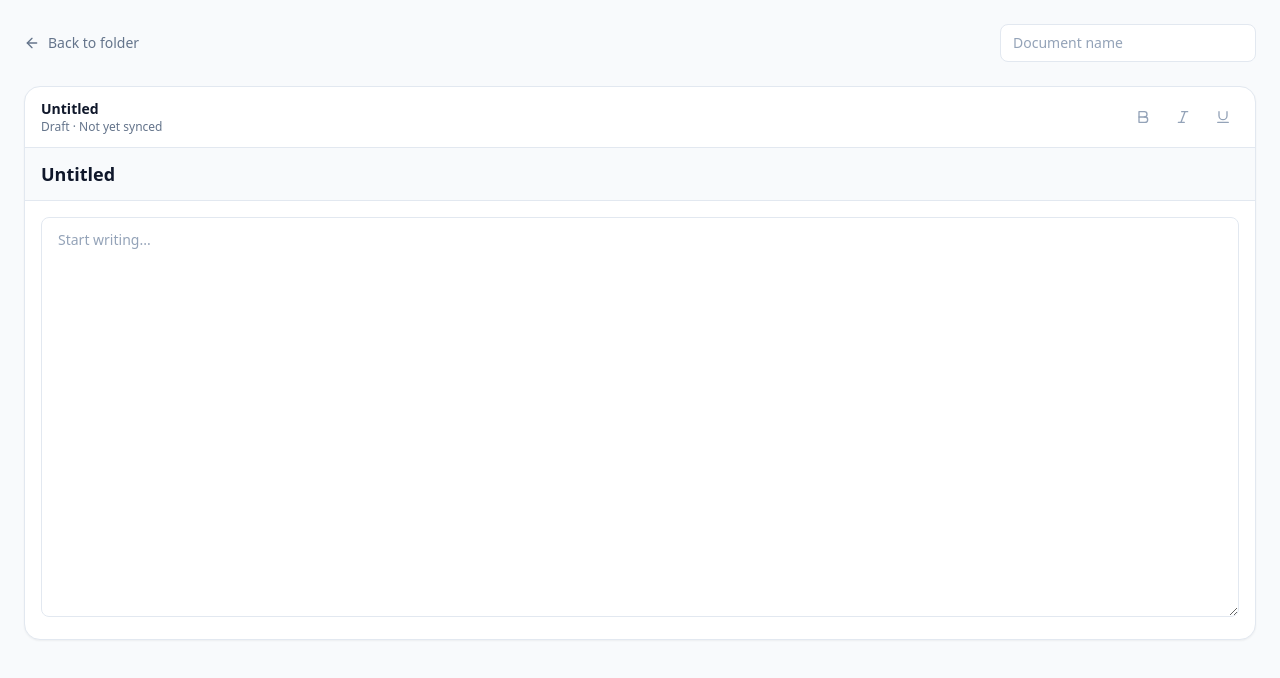
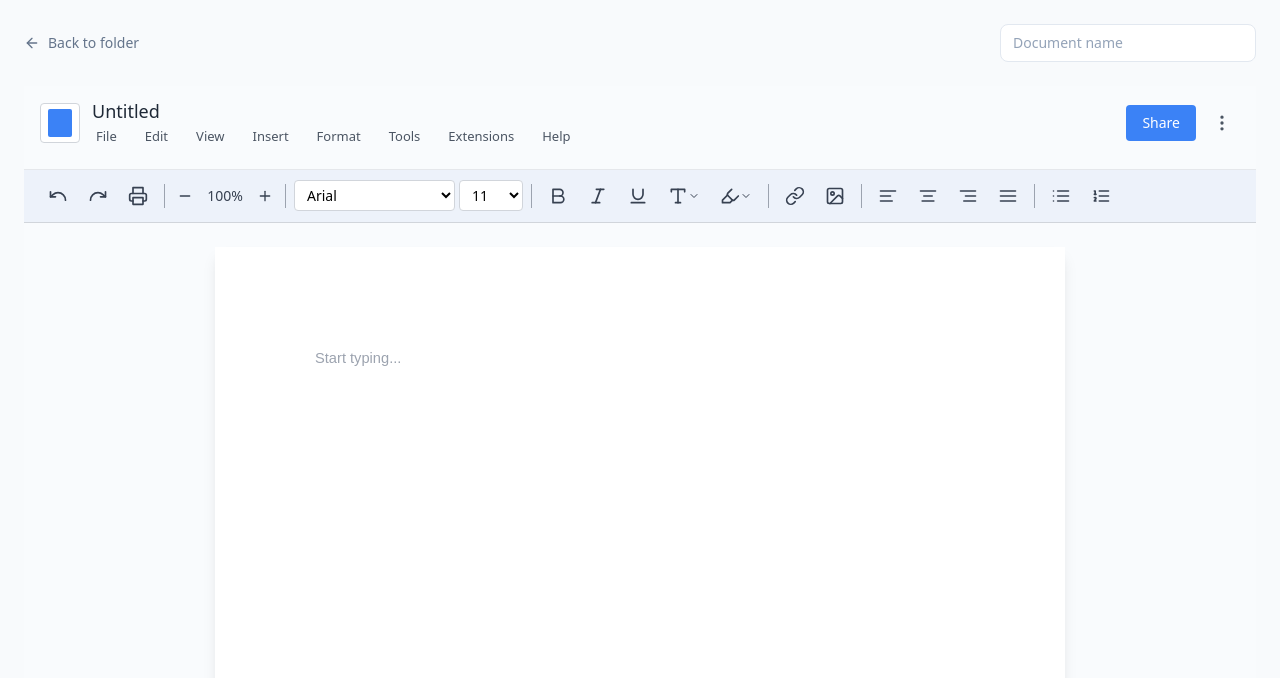
Before and after one commit to vihaann06/Lumi, a Next.js app: page /folders/1/write in a window 1280 px wide. Shown: the top 678 px of the page. Built offline with nearby package versions, Linux system fonts and the light colour scheme.

Commit message:
basic read/write ui (no persistence)

```diff
--- a/app/components/Writer.tsx
+++ b/app/components/Writer.tsx
@@ -1,7 +1,7 @@
 'use client'
 
-import React from 'react'
-import { Bold, Italic, Underline } from 'lucide-react'
+import React, { useState } from 'react'
+import { Bold, Italic, Underline, AlignLeft, AlignCenter, AlignRight, AlignJustify, List, ListOrdered, Link, Image, Minus, Plus, ChevronDown, Printer, Undo, Redo, PaintBucket, Type, Highlighter, MoreVertical } from 'lucide-react'
 
 type WriterProps = {
   fileName: string
@@ -10,40 +10,185 @@ type WriterProps = {
 }
 
 export default function Writer({ fileName, content, onChangeContent }: WriterProps) {
+  const [zoom, setZoom] = useState(100)
+  const [font, setFont] = useState('Arial')
+  const [fontSize, setFontSize] = useState('11')
+
+  const fonts = ['Arial', 'Calibri', 'Comic Sans MS', 'Courier New', 'Georgia', 'Times New Roman', 'Trebuchet MS', 'Verdana']
+  const fontSizes = ['8', '9', '10', '11', '12', '14', '18', '24', '30', '36']
+
   return (
-    <div className="rounded-2xl border border-slate-200 bg-white shadow-sm overflow-hidden">
-      <div className="px-4 py-3 border-b border-slate-200 flex items-center justify-between">
-        <div>
-          <p className="text-sm font-semibold text-slate-900">{fileName || 'Untitled'}</p>
-          <p className="text-xs text-slate-500">Draft · Not yet synced</p>
+    <div className="h-screen flex flex-col bg-[#f9fbfd]">
+      {/* Top Bar */}
+      <div className="bg-[#f9fbfd] border-b border-gray-200 px-4 py-3">
+        <div className="flex items-center justify-between mb-2">
+          <div className="flex items-center gap-3">
+            <div className="flex items-center gap-2">
+              <div className="w-10 h-10 bg-white rounded border border-gray-300 flex items-center justify-center">
+                <div className="w-6 h-7 bg-blue-500 rounded-sm"></div>
+              </div>
+              <div>
+                <input
+                  type="text"
+                  value={fileName || 'Untitled document'}
+                  className="text-[18px] text-gray-800 bg-transparent border-none outline-none hover:border hover:border-gray-300 px-1 rounded"
+                  readOnly
+                />
+                <div className="flex items-center gap-3 text-[13px] text-gray-600">
+                  <button className="hover:bg-gray-100 px-2 py-0.5 rounded">File</button>
+                  <button className="hover:bg-gray-100 px-2 py-0.5 rounded">Edit</button>
+                  <button className="hover:bg-gray-100 px-2 py-0.5 rounded">View</button>
+                  <button className="hover:bg-gray-100 px-2 py-0.5 rounded">Insert</button>
+                  <button className="hover:bg-gray-100 px-2 py-0.5 rounded">Format</button>
+                  <button className="hover:bg-gray-100 px-2 py-0.5 rounded">Tools</button>
+                  <button className="hover:bg-gray-100 px-2 py-0.5 rounded">Extensions</button>
+                  <button className="hover:bg-gray-100 px-2 py-0.5 rounded">Help</button>
+                </div>
+              </div>
+            </div>
+          </div>
+          <div className="flex items-center gap-2">
+            <button className="px-4 py-2 bg-blue-500 hover:bg-blue-600 text-white text-sm rounded font-medium">
+              Share
+            </button>
+            <button className="p-2 hover:bg-gray-100 rounded-full">
+              <MoreVertical className="h-5 w-5 text-gray-600" />
+            </button>
+          </div>
         </div>
-        <div className="flex items-center gap-2 text-slate-400">
-          <button className="p-2 hover:text-slate-700 hover:bg-slate-100 rounded-md">
-            <Bold className="h-4 w-4" />
+      </div>
+
+      {/* Toolbar */}
+      <div className="bg-[#edf2fa] border-b border-gray-300 px-4 py-2">
+        <div className="flex items-center gap-1">
+          {/* Undo/Redo */}
+          <button className="p-2 hover:bg-gray-200 rounded" title="Undo">
+            <Undo className="h-5 w-5 text-gray-700" />
           </button>
-          <button className="p-2 hover:text-slate-700 hover:bg-slate-100 rounded-md">
-            <Italic className="h-4 w-4" />
+          <button className="p-2 hover:bg-gray-200 rounded" title="Redo">
+            <Redo className="h-5 w-5 text-gray-700" />
           </button>
-          <button className="p-2 hover:text-slate-700 hover:bg-slate-100 rounded-md">
-            <Underline className="h-4 w-4" />
+          <button className="p-2 hover:bg-gray-200 rounded" title="Print">
+            <Printer className="h-5 w-5 text-gray-700" />
+          </button>
+
+          <div className="w-px h-6 bg-gray-400 mx-1"></div>
+
+          {/* Zoom */}
+          <div className="flex items-center gap-1">
+            <button onClick={() => setZoom(Math.max(50, zoom - 10))} className="p-1 hover:bg-gray-200 rounded">
+              <Minus className="h-4 w-4 text-gray-700" />
+            </button>
+            <span className="text-sm text-gray-700 w-12 text-center">{zoom}%</span>
+            <button onClick={() => setZoom(Math.min(200, zoom + 10))} className="p-1 hover:bg-gray-200 rounded">
+              <Plus className="h-4 w-4 text-gray-700" />
+            </button>
+          </div>
+
+          <div className="w-px h-6 bg-gray-400 mx-1"></div>
+
+          {/* Font Family */}
+          <select
+            value={font}
+            onChange={(e) => setFont(e.target.value)}
+            className="px-2 py-1 text-sm border border-gray-300 rounded bg-white hover:bg-gray-50 cursor-pointer min-w-[140px]"
+          >
+            {fonts.map(f => (
+              <option key={f} value={f}>{f}</option>
+            ))}
+          </select>
+
+          {/* Font Size */}
+          <select
+            value={fontSize}
+            onChange={(e) => setFontSize(e.target.value)}
+            className="px-2 py-1 text-sm border border-gray-300 rounded bg-white hover:bg-gray-50 cursor-pointer w-16"
+          >
+            {fontSizes.map(s => (
+              <option key={s} value={s}>{s}</option>
+            ))}
+          </select>
+
+          <div className="w-px h-6 bg-gray-400 mx-1"></div>
+
+          {/* Text Formatting */}
+          <button className="p-2 hover:bg-gray-200 rounded" title="Bold">
+            <Bold className="h-5 w-5 text-gray-700" />
+          </button>
+          <button className="p-2 hover:bg-gray-200 rounded" title="Italic">
+            <Italic className="h-5 w-5 text-gray-700" />
+          </button>
+          <button className="p-2 hover:bg-gray-200 rounded" title="Underline">
+            <Underline className="h-5 w-5 text-gray-700" />
+          </button>
+          <button className="p-2 hover:bg-gray-200 rounded flex items-center" title="Text color">
+            <Type className="h-5 w-5 text-gray-700" />
+            <ChevronDown className="h-3 w-3 text-gray-700" />
+          </button>
+          <button className="p-2 hover:bg-gray-200 rounded flex items-center" title="Highlight">
+            <Highlighter className="h-5 w-5 text-gray-700" />
+            <ChevronDown className="h-3 w-3 text-gray-700" />
+          </button>
+
+          <div className="w-px h-6 bg-gray-400 mx-1"></div>
+
+          {/* Insert */}
+          <button className="p-2 hover:bg-gray-200 rounded" title="Insert link">
+            <Link className="h-5 w-5 text-gray-700" />
+          </button>
+          <button className="p-2 hover:bg-gray-200 rounded" title="Insert image">
+            <Image className="h-5 w-5 text-gray-700" />
+          </button>
+
+          <div className="w-px h-6 bg-gray-400 mx-1"></div>
+
+          {/* Alignment */}
+          <button className="p-2 hover:bg-gray-200 rounded" title="Align left">
+            <AlignLeft className="h-5 w-5 text-gray-700" />
+          </button>
+          <button className="p-2 hover:bg-gray-200 rounded" title="Align center">
+            <AlignCenter className="h-5 w-5 text-gray-700" />
+          </button>
+          <button className="p-2 hover:bg-gray-200 rounded" title="Align right">
+            <AlignRight className="h-5 w-5 text-gray-700" />
+          </button>
+          <button className="p-2 hover:bg-gray-200 rounded" title="Justify">
+            <AlignJustify className="h-5 w-5 text-gray-700" />
+          </button>
+
+          <div className="w-px h-6 bg-gray-400 mx-1"></div>
+
+          {/* Lists */}
+          <button className="p-2 hover:bg-gray-200 rounded" title="Bulleted list">
+            <List className="h-5 w-5 text-gray-700" />
+          </button>
+          <button className="p-2 hover:bg-gray-200 rounded" title="Numbered list">
+            <ListOrdered className="h-5 w-5 text-gray-700" />
           </button>
         </div>
       </div>
-      <div className="px-4 py-3 bg-slate-50 border-b border-slate-200">
-        <input
-          type="text"
-          value={fileName}
-          readOnly
-          className="w-full bg-transparent text-lg font-semibold text-slate-900 focus:outline-none cursor-default"
-        />
-      </div>
-      <div className="p-4">
-        <textarea
-          value={content}
-          onChange={(e) => onChangeContent(e.target.value)}
-          placeholder="Start writing..."
-          className="w-full min-h-[400px] rounded-lg border border-slate-200 px-4 py-3 text-sm text-slate-900 placeholder:text-slate-400 focus:outline-none focus:ring-2 focus:ring-indigo-500 focus:border-indigo-500"
-        />
+
+      {/* Document Area */}
+      <div className="flex-1 overflow-auto bg-[#f9fbfd] py-6">
+        <div className="mx-auto bg-white shadow-lg" style={{
+          width: `${8.5 * zoom}px`,
+          minHeight: `${11 * zoom}px`,
+          padding: `${zoom}px`,
+          transform: `scale(${zoom / 100})`,
+          transformOrigin: 'top center'
+        }}>
+          <textarea
+            value={content}
+            onChange={(e) => onChangeContent(e.target.value)}
+            placeholder="Start typing..."
+            className="w-full min-h-[1056px] resize-none outline-none text-gray-900 leading-relaxed"
+            style={{
+              fontFamily: font,
+              fontSize: `${fontSize}pt`,
+              lineHeight: '1.5'
+            }}
+          />
+        </div>
       </div>
     </div>
   )
```
